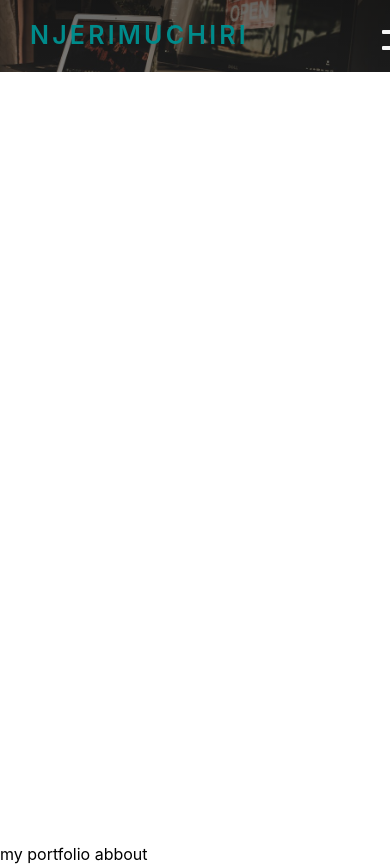
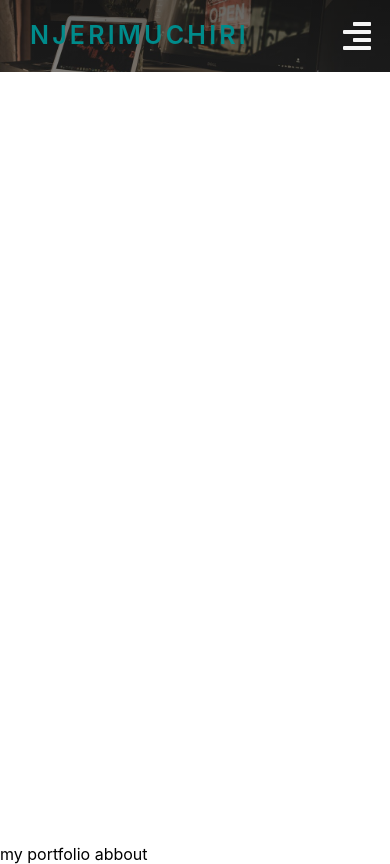
Before and after one commit to NjeriMuchiri/portfolio-app, a React (Create React App) app: page /About in a window 390 px wide. Built offline with nearby package versions, Linux system fonts and the light colour scheme.

Commit message:
changed my stylesheet

```diff
--- a/src/App.css
+++ b/src/App.css
@@ -1,4 +1,6 @@
 @import url("https://fonts.googleapis.com/css?family=Open+Sans|Roboto:400,700&display=swap");
+
+
 :root{
   --spacing:0.25rem;
   --radius:0.5rem;
@@ -15,16 +17,6 @@
   }
 
   /* navbar */
-   /* .container {
-    position:relative;
-    overflow: hidden;
-  }
-
-   .container::after {
-    content: "";
-    position: absolute;
-  }   */
-
     nav{
     background: linear-gradient(rgba(0, 0, 0, 0.6), rgba(0, 0, 0, 0.5)),
     url("./images/image2.jpeg") center/cover no-repeat fixed;
@@ -84,7 +76,7 @@
     overflow: hidden;
   }
   nav{
-    width:100%;
+    width:90vw;
   }
    .logo{
      font-size: 20px;
```
